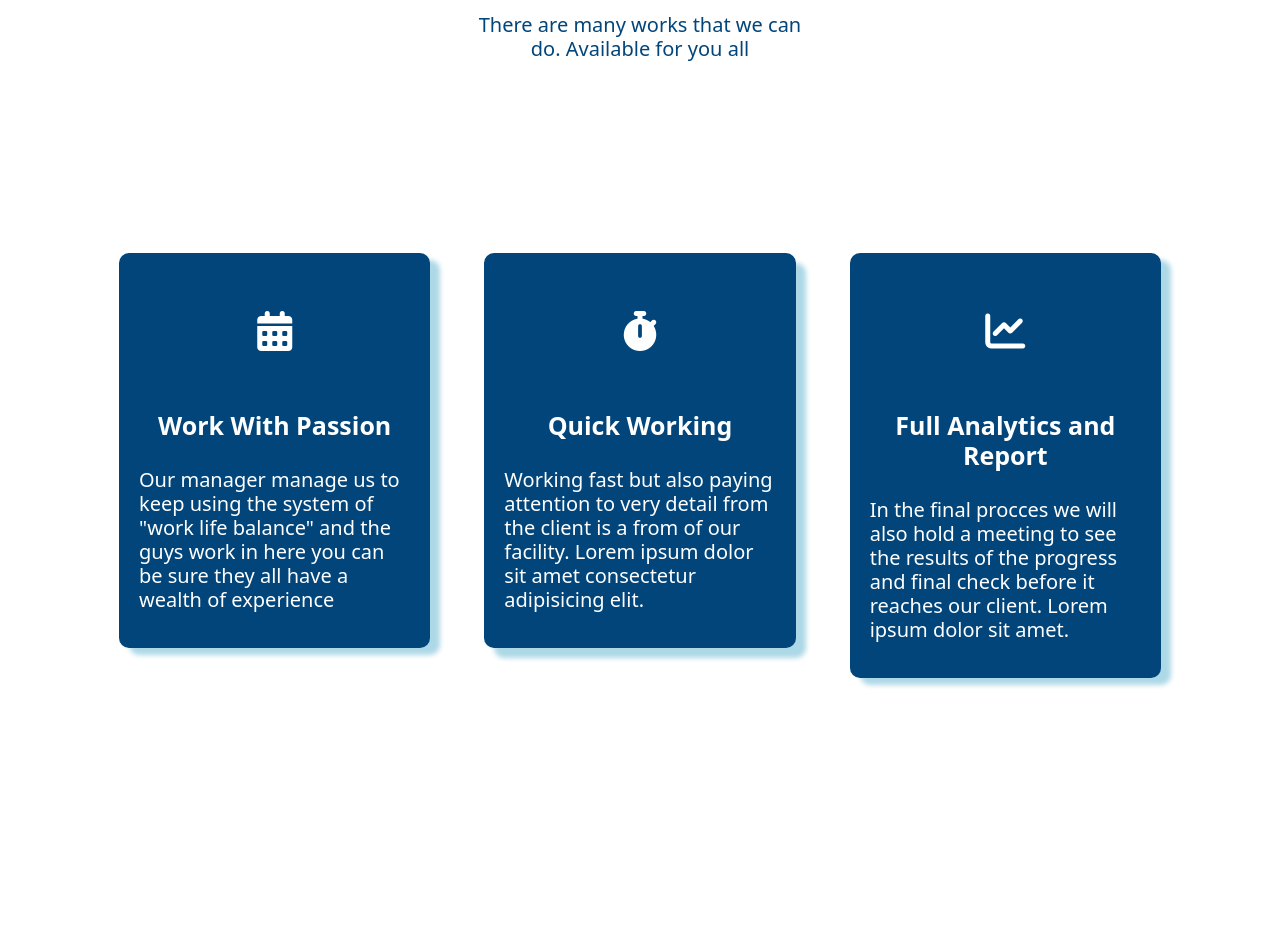
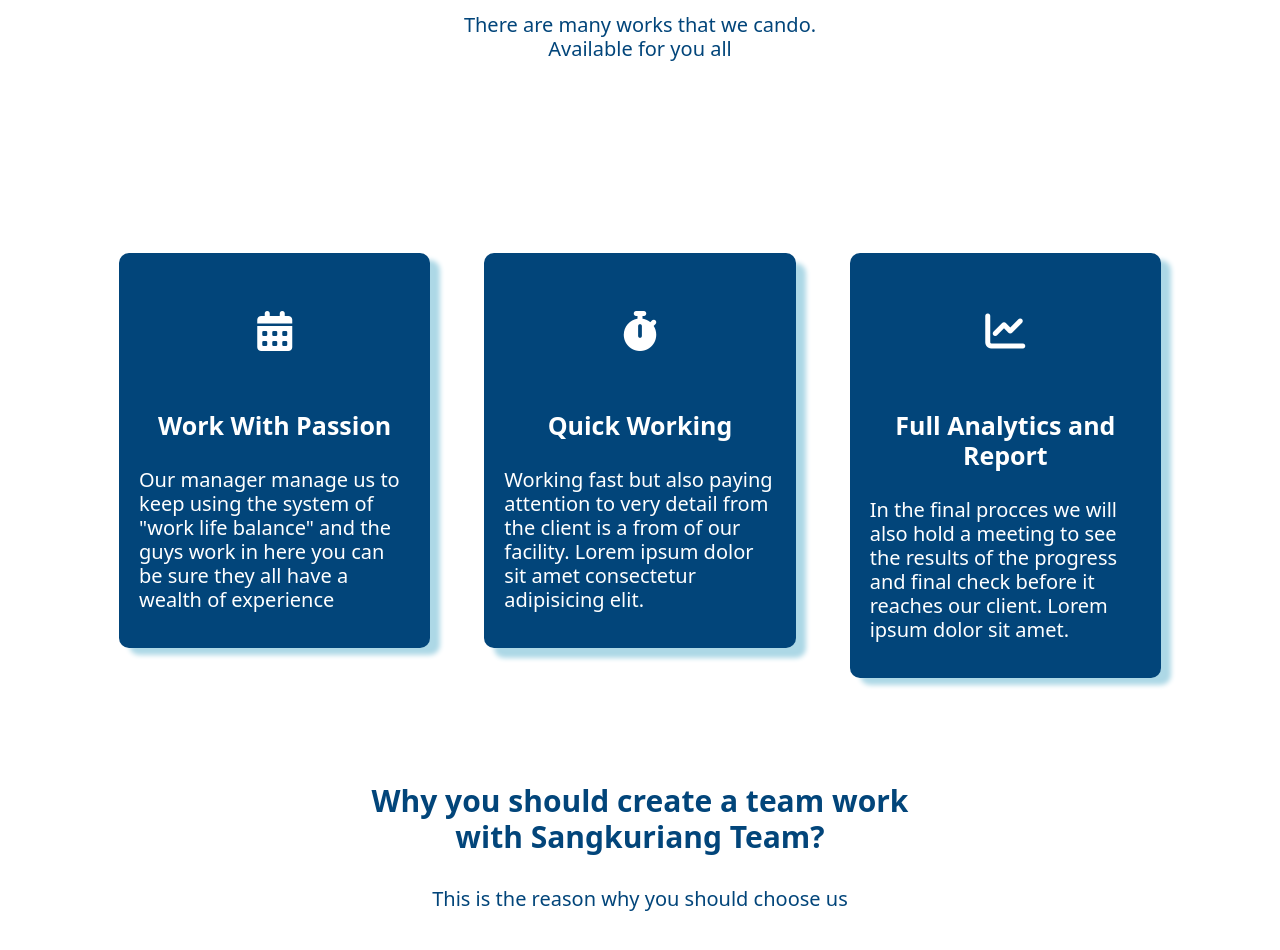
Before and after one commit to Superdityaa/LandingPage, a plain HTML site: page index.html in a window 1280 px wide. Shown: the part 2358-3308 px from the top of the page. Before the commit the page ends 3091 px from the top, so only its background shows below. Drawn offline with nearby package versions, Linux system fonts and the light colour scheme.

Commit message:
tes doang-Page 4

```diff
--- a/index.html
+++ b/index.html
@@ -129,7 +129,7 @@
       <div class="container">
         <div class="feature">
           <h2>Check Out All Feature</h2>
-          <p>There are many works that we can <br>do. Available for you all</p>
+          <p>There are many works that we cando.<br> Available for you all</p>
         </div>
 
       <div class="row  mx-auto">
@@ -166,11 +166,22 @@
                 results of the progress and final check before it reaches our client. Lorem ipsum dolor sit amet.  </p>
             </div>
         </div>
-
       </div>
       </div>
     </section>
 
+<!-- PAGE 4 -->
+      <section>
+          <div class="reason">
+            <h2>Why you should create a team work <br> with Sangkuriang Team?</h2>
+            <br>
+            <p>This is the reason why you should choose us</p>
+          </div>
+
+
+
+
+      </section>
 
 
 <script src="https://cdn.jsdelivr.net/npm/bootstrap@5.0.2/dist/js/bootstrap.bundle.min.js" integrity="sha384-MrcW6ZMFYlzcLA8Nl+NtUVF0sA7MsXsP1UyJoMp4YLEuNSfAP+JcXn/tWtIaxVXM" crossorigin="anonymous"></script>
--- a/style.css
+++ b/style.css
@@ -197,3 +197,20 @@ body{
 	justify-content: center;
 	padding: 10px;
 }
+
+.reason h2{
+	text-align: center;
+	font-size: 30px;
+	padding-top:50px;
+	color: #02457A;
+	font-weight: 700;
+}
+
+.reason p{
+	font-weight: 400;
+	font-size:20px;
+	line-height:24px;
+	text-align: center;
+	height:59px;
+	color: #02457A;
+}
```
Also changed, not shown: mas.png (added).
